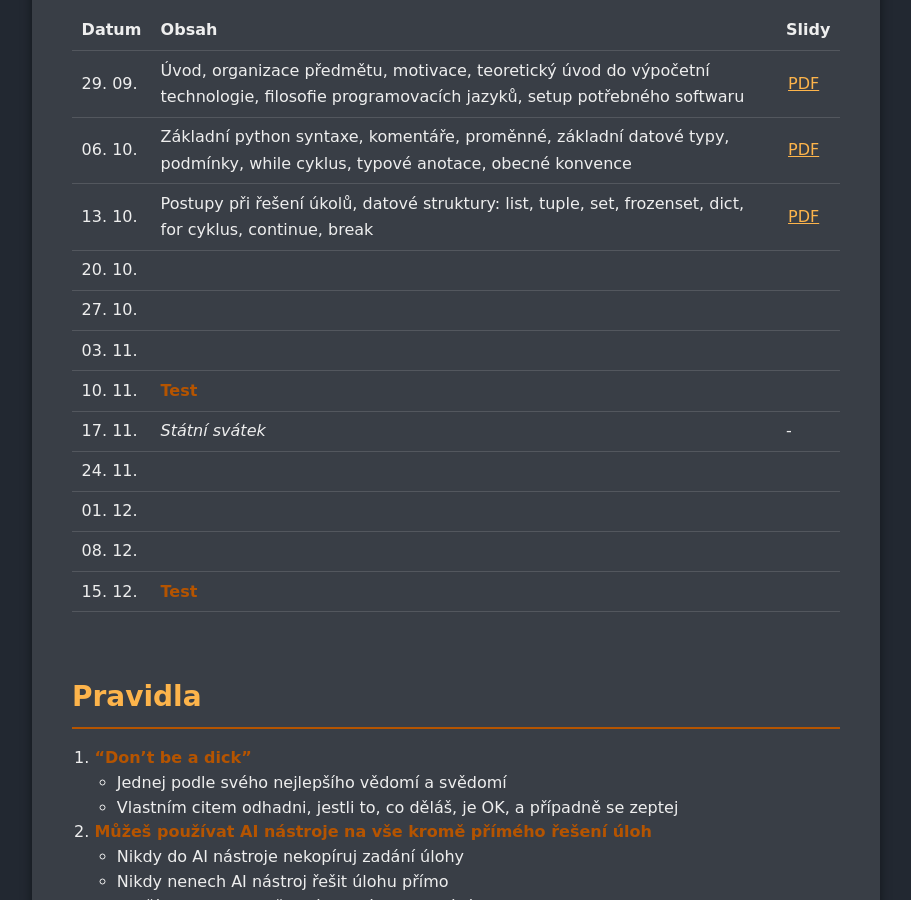
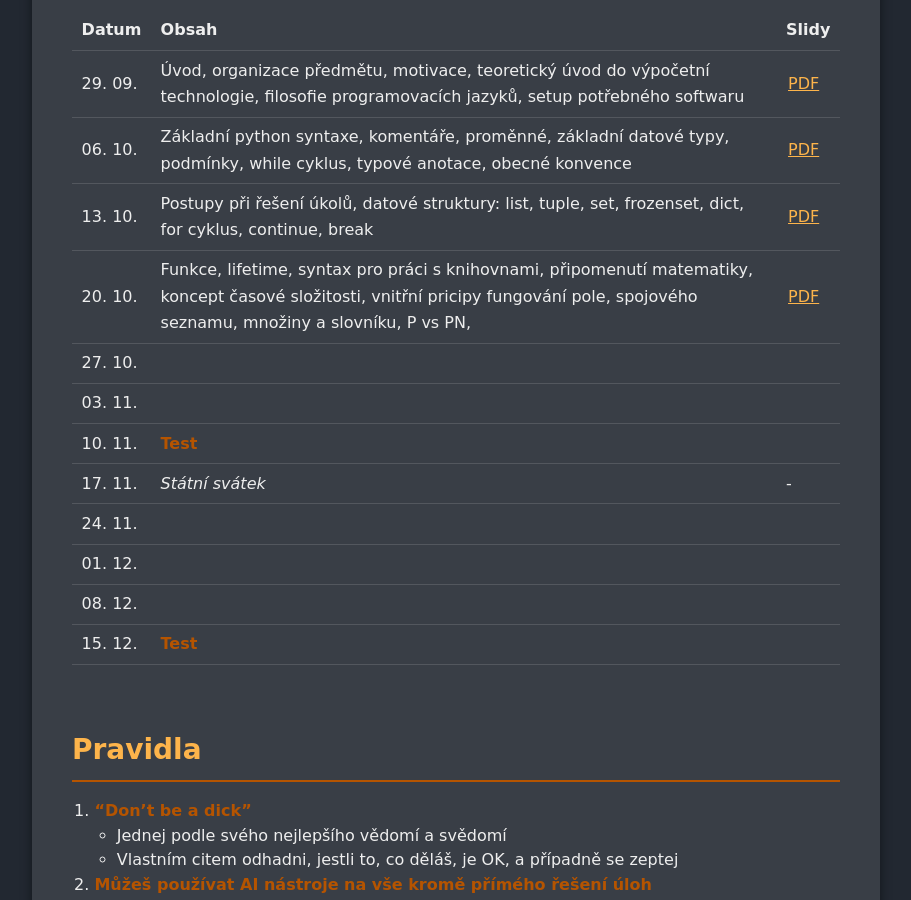
Before and after one commit to yagarea/ggu.cz, a Jekyll site: the page built from pages/teaching/2627-legaltech.md, in a window 1280 px wide and 900 px high, scrolled down 911 px. Shown: the whole window, without its empty margins (184-1095 px from the left). Built offline with Jekyll 4.4.1, drawn with Linux system fonts in a browser that asks for light colours.

Commit message:
update tl

```diff
--- a/pages/teaching/2627-legaltech.md
+++ b/pages/teaching/2627-legaltech.md
@@ -40,7 +40,7 @@ Zde bude postupně přibývat probraná látka.
 | 29. 09. | Úvod, organizace předmětu, motivace, teoretický úvod do výpočetní technologie, filosofie programovacích jazyků, setup potřebného softwaru | [PDF](https://jc.ggu.cz/lt/1.pdf) |
 | 06. 10. | Základní python syntaxe, komentáře, proměnné, základní datové typy, podmínky, while cyklus, typové anotace, obecné konvence | [PDF](https://jc.ggu.cz/lt/2.pdf) |
 | 13. 10. | Postupy při řešení úkolů, datové struktury: list, tuple, set, frozenset, dict, for cyklus, continue, break | [PDF](https://jc.ggu.cz/lt/3.pdf) |
-| 20. 10. | | |
+| 20. 10. | Funkce, lifetime, syntax pro práci s knihovnami, připomenutí matematiky, koncept časové složitosti, vnitřní pricipy fungování pole, spojového seznamu, množiny a slovníku, P vs PN, | [PDF](https://jc.ggu.cz/lt/4.pdf) |
 | 27. 10. | | |
 | 03. 11. | | |
 | 10. 11. | **Test** | |
```
